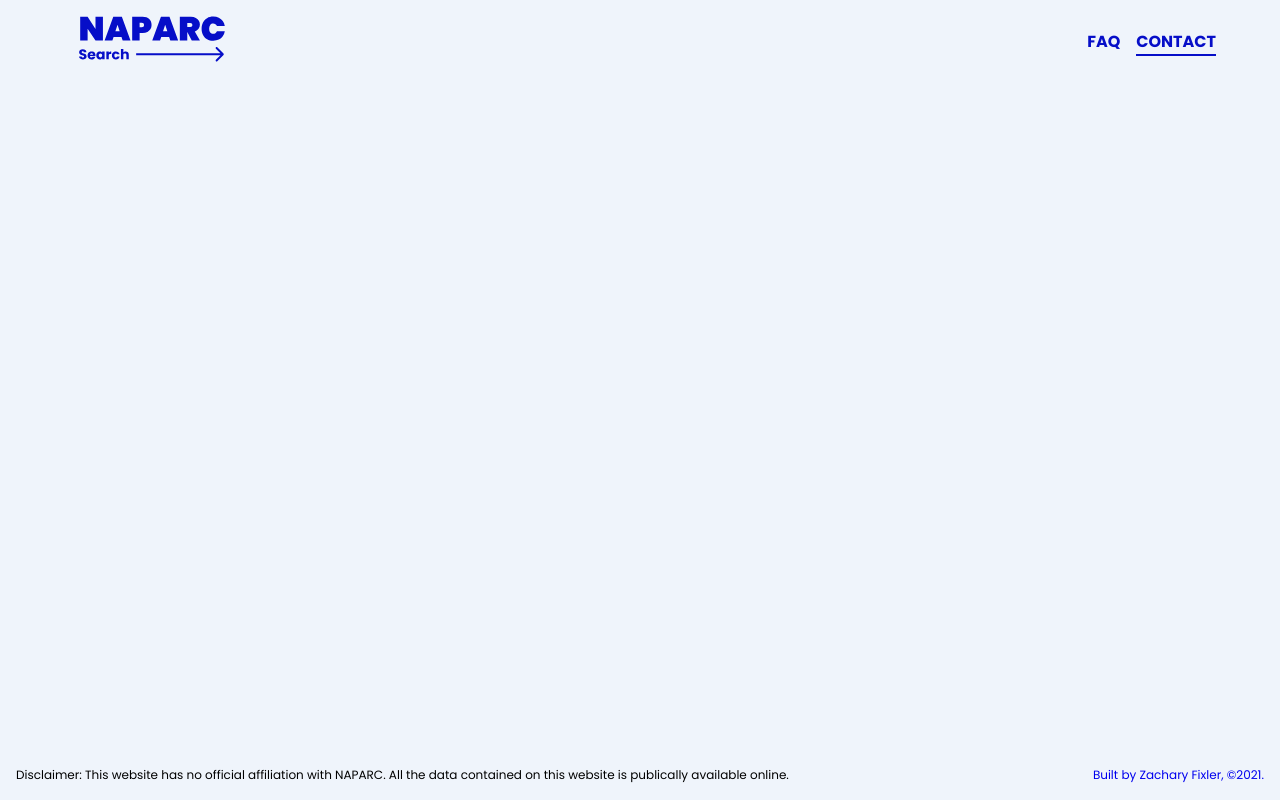
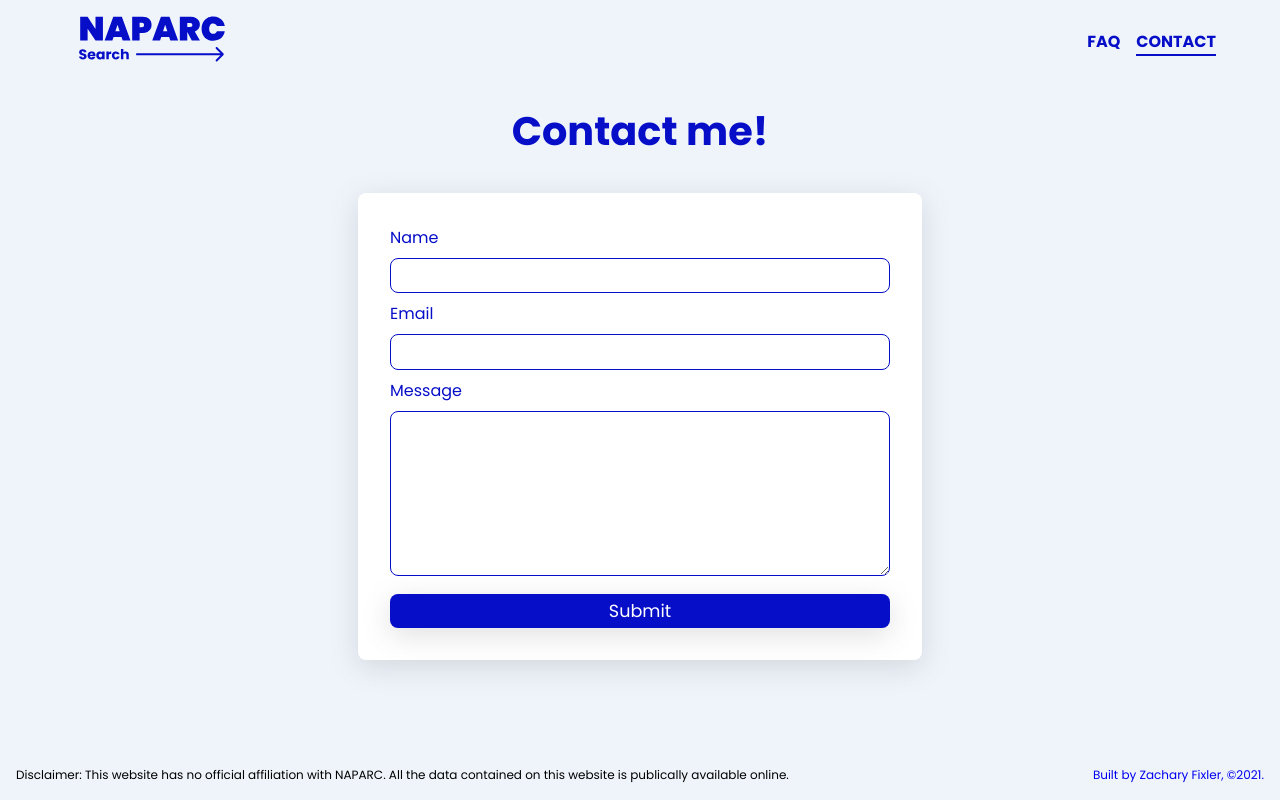
Before and after one commit to zfixler/naparc-next, a Next.js app: page /contact in a window 1280 px wide. Built offline with nearby package versions, Linux system fonts and the light colour scheme.

Commit message:
added form state and submission state

```diff
--- a/components/styled/Accordion.styled.js
+++ b/components/styled/Accordion.styled.js
@@ -6,8 +6,6 @@ export const Container = styled.section`
     margin: 0 auto;
 
     h1 {
-        text-align: center;
-        color: var(--blue);
         margin-bottom: .75em;
     }
 `;
@@ -23,10 +21,12 @@ export const Title = styled.button`
     width: 100%;
     position: relative;
     border: 0;
-    text-align: inherit;
 
     h2 {
         font-size: var(--fs-h3);
+        font-weight: 400;
+        text-align: left;
+        margin-left: .5em;
     }
 
 
@@ -37,7 +37,7 @@ export const Title = styled.button`
         width: 30px;
         background-color: var(--blue);
         top: calc(50% - 15px);
-        right: 1em;
+        right: 1.5em;
         clip-path: polygon(75% 0%, 100% 50%, 75% 100%, 25% 100%, 50% 50%, 25% 0%);
         transform: ${({isToggled}) => isToggled ? 'rotate(90deg)' : 'rotate(0deg)'};
     }
@@ -56,6 +56,7 @@ export const Body = styled.div`
     box-sizing: border-box;
     max-height: 1000px;
     transition: all 0.3s ease;
-    padding: .5em .75em;
+    padding: .5em 1.5em;
     opacity: 1;
+    line-height: 1.7;
 `;
--- /dev/null
+++ b/components/styled/Contact.styled.js
@@ -0,0 +1,50 @@
+import styled from 'styled-components';
+
+export const Form = styled.form`
+    display: flex;
+    flex-direction: column;
+    width: min(100%, 500px);
+    margin: 2em auto;
+    background-color: var(--white);
+    padding: 1.5em 2em 2em;
+    border-radius: 8px;
+    box-shadow: var(--box-shadow);
+`;
+
+export const Label = styled.label`
+    margin: .5em 0;
+    color: var(--blue);
+`;
+
+export const Input = styled.input`
+    border-radius: 8px;
+    border: 1px solid var(--blue);
+    padding: .5em;
+`;
+
+export const Message = styled.textarea`
+    border-radius: 8px;
+    border: 1px solid var(--blue);
+    min-height: 150px;
+    padding: .5em;
+`;
+
+export const Button = styled.button`
+	font-size: 1.1rem;
+	padding: 0.25em 0.5em;
+	margin: 1em 0 0;
+	background-color: var(--blue);
+	color: var(--white);
+	border: none;
+	border-radius: 8px;
+	box-shadow: var(--box-shadow);
+	cursor: pointer;
+	transition: all 0.3s ease;
+
+	&:hover,
+	:focus {
+		background-color: var(--white);
+		color: black;
+	}
+
+`;
--- a/components/styled/ResultCard.styled.js
+++ b/components/styled/ResultCard.styled.js
@@ -15,9 +15,7 @@ export const Card = styled.article`
 	gap: 1em;
 
 	h2 {
-		color: var(--blue);
 		text-transform: uppercase;
-		text-align: center;
 		margin-top: .75em;
 	}
 
--- a/context/SearchContext.js
+++ b/context/SearchContext.js
@@ -206,19 +206,27 @@ function SearchContext({ children }) {
 	//function for handling input box change and hitting autocomplete api
 	async function handleInput(e) {
 		setSearchInput(e.target.value);
+		console.log(showSuggestions)
 
 		if (e.target.value.length > 3) {
-			const res = await fetch('/api/autocomplete', {
-				body: JSON.stringify({
-				  input: e.target.value
-				}),
-				headers: {
-				  'Content-Type': 'application/json'
-				},
-				method: 'POST'
-			  })
-			const data = await res.json();
-			setSuggestions(data)
+			if (newTimeout) {
+				clearTimeout(newTimeout);
+			}
+
+			const newTimeout = setTimeout(() => {
+				fetch('/api/autocomplete', {
+					body: JSON.stringify({
+						input: e.target.value,
+					}),
+					headers: {
+						'Content-Type': 'application/json',
+					},
+					method: 'POST',
+				})
+					.then((res) => res.json())
+					.then((data) => setSuggestions(data))
+					.catch((e) => console.log(e));
+			}, 300);
 		}
 	}
 
--- a/pages/api/autocomplete.js
+++ b/pages/api/autocomplete.js
@@ -1,7 +1,9 @@
+const axios = require('axios');
+
 export default async function handler(req, res) {
 	const data = req.body.input;
 	let url = `https://api.geoapify.com/v1/geocode/autocomplete?text=${data}&type=city&filter=countrycode:us,ca&format=json&apiKey=${process.env.GEOAPIFY_KEY}`;
-	const locationRequest = await fetch(url);
-    const suggestion = await locationRequest.json()
+	const locationRequest = await axios.get(url);
+	const suggestion = await locationRequest.data;
 	res.status(200).json(JSON.stringify(suggestion));
 }
--- a/pages/api/contact.js
+++ b/pages/api/contact.js
@@ -1,4 +1,19 @@
+const axios = require('axios');
+
 export default async function handler(req, res) {
+	axios.post('https://submit-form.com/aCxnC6H7', {
+		name: req.body.name,
+		email: req.body.email,
+		message: req.body.message,
 
-	res.status(200).json({"msg":"success!"});
+		_email: {
+			from: req.body.email,
+			subject: `${req.body.name} has contacted you from NAPARC Search`,
+			template: {
+				title: false,
+				footer: false,
+			},
+		},
+	});
+	res.status(200).json({ msg: 'success!', name: req.body.name });
 }
--- a/pages/contact.js
+++ b/pages/contact.js
@@ -1,11 +1,76 @@
-import React from 'react'
+import React, { useState } from 'react';
+//Styled Components
+import { Page } from '../components/styled/Pages.styled';
+import {
+	Form,
+	Input,
+	Label,
+	Message,
+	Button,
+} from '../components/styled/Contact.styled';
 
 function contact() {
-    return (
-        <div>
+	const [formState, setFormState] = useState({
+		name: '',
+		email: '',
+		message: '',
+	});
+	const [successState, setSuccessState] = useState(false);
 
-        </div>
-    )
+	function handleChange(e) {
+		const { name, value } = e.target;
+		setFormState((prevState) => {
+			return {
+				...prevState,
+				[name]: value,
+			};
+		});
+	}
+
+	async function handleSubmit(e) {
+		e.preventDefault();
+
+		const res = await fetch('/api/contact/', {
+			method: 'POST',
+			headers: {
+				'Content-Type': 'application/json',
+				Accept: 'application/json',
+			},
+			body: JSON.stringify(formState),
+		});
+
+		if (res.status === 200) {
+			setSuccessState(true);
+		}
+	}
+
+	return (
+		<Page>
+			{!successState ? (
+				<>
+					<h1>Contact me!</h1>
+					<Form onSubmit={(e) => handleSubmit(e)}>
+						<Label htmlFor="name">Name</Label>
+						<Input type="text" name="name" onChange={(e) => handleChange(e)} />
+						<Label htmlFor="email">Email</Label>
+						<Input
+							type="email"
+							name="email"
+							onChange={(e) => handleChange(e)}
+						/>
+						<Label htmlFor="message">Message</Label>
+						<Message name="message" onChange={(e) => handleChange(e)} />
+						<Button>Submit</Button>
+					</Form>
+				</>
+			) : (
+				<h1>
+					Thank you, {formState.name}! I will get back to you as soon as
+					possible.
+				</h1>
+			)}
+		</Page>
+	);
 }
 
-export default contact
+export default contact;
--- a/styles/GlobalStyle.js
+++ b/styles/GlobalStyle.js
@@ -49,6 +49,11 @@ const GlobalStyle = createGlobalStyle`
         overflow-y: scroll;
     }
 
+    h1, h2 {
+        text-align: center;
+        color: var(--blue);
+    }
+
     h1 {font-size: var(--fs-h1);}
     h2 {font-size: var(--fs-h2);}
     h3 {font-size: var(--fs-h3);}
```
